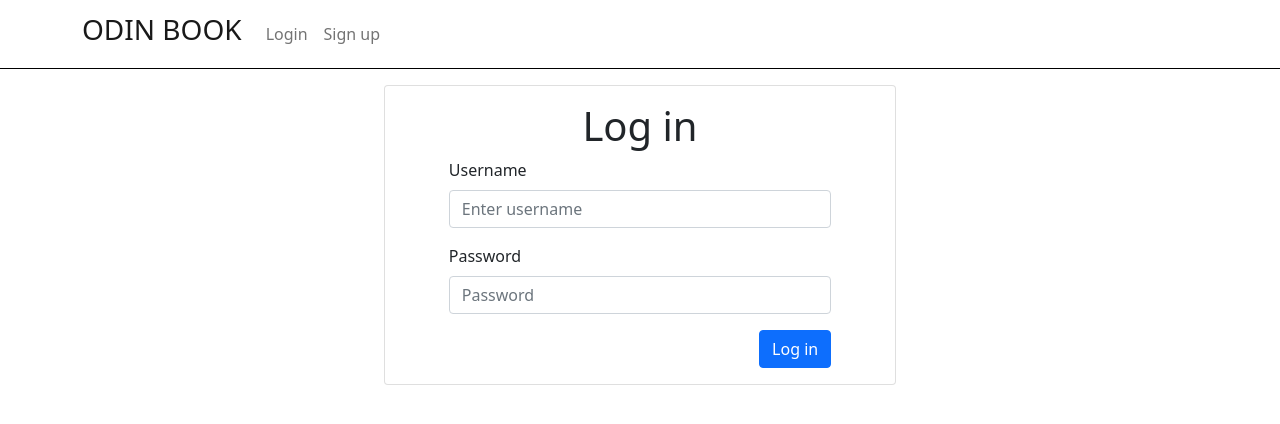
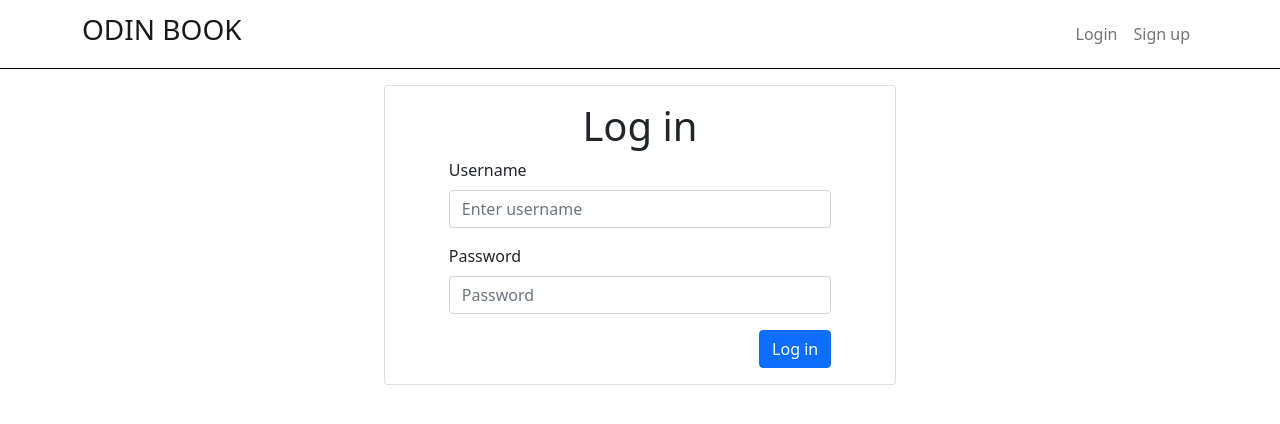
Before and after one commit to gkatrasnik/odin-book-frontend, a React (Create React App) app: page /#/login in a window 1280 px wide. Shown: the top 424 px of the page. Built offline with nearby package versions, Linux system fonts and the light colour scheme.

Commit message:
justify content end navbar collapse

```diff
--- a/src/components/Navigation.js
+++ b/src/components/Navigation.js
@@ -7,14 +7,14 @@
   const { user, logout } = useContext(UserContext);
 
   return (
-    <Navbar style={{ borderBottom: "1px solid black" }} expand="lg" className="justify-content-end">
+    <Navbar style={{ borderBottom: "1px solid black" }} expand="lg">
       <Container>
         <Navbar.Brand>
           <h3>ODIN BOOK</h3>
         </Navbar.Brand>
 
         <Navbar.Toggle aria-controls="basic-navbar-nav" />
-        <Navbar.Collapse id="basic-navbar-nav">
+        <Navbar.Collapse id="basic-navbar-nav" className="justify-content-end">
 
 
         {user ? (
```
